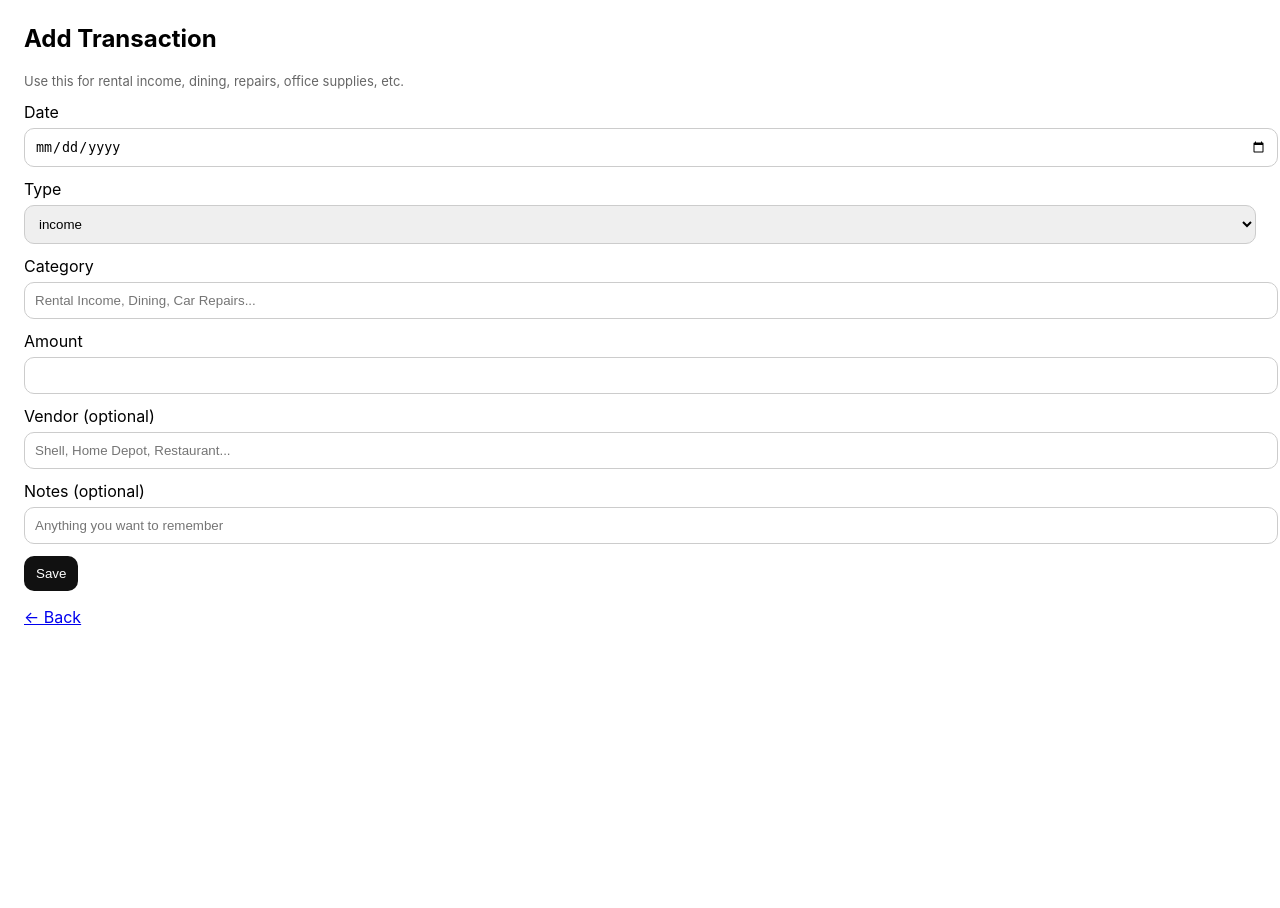
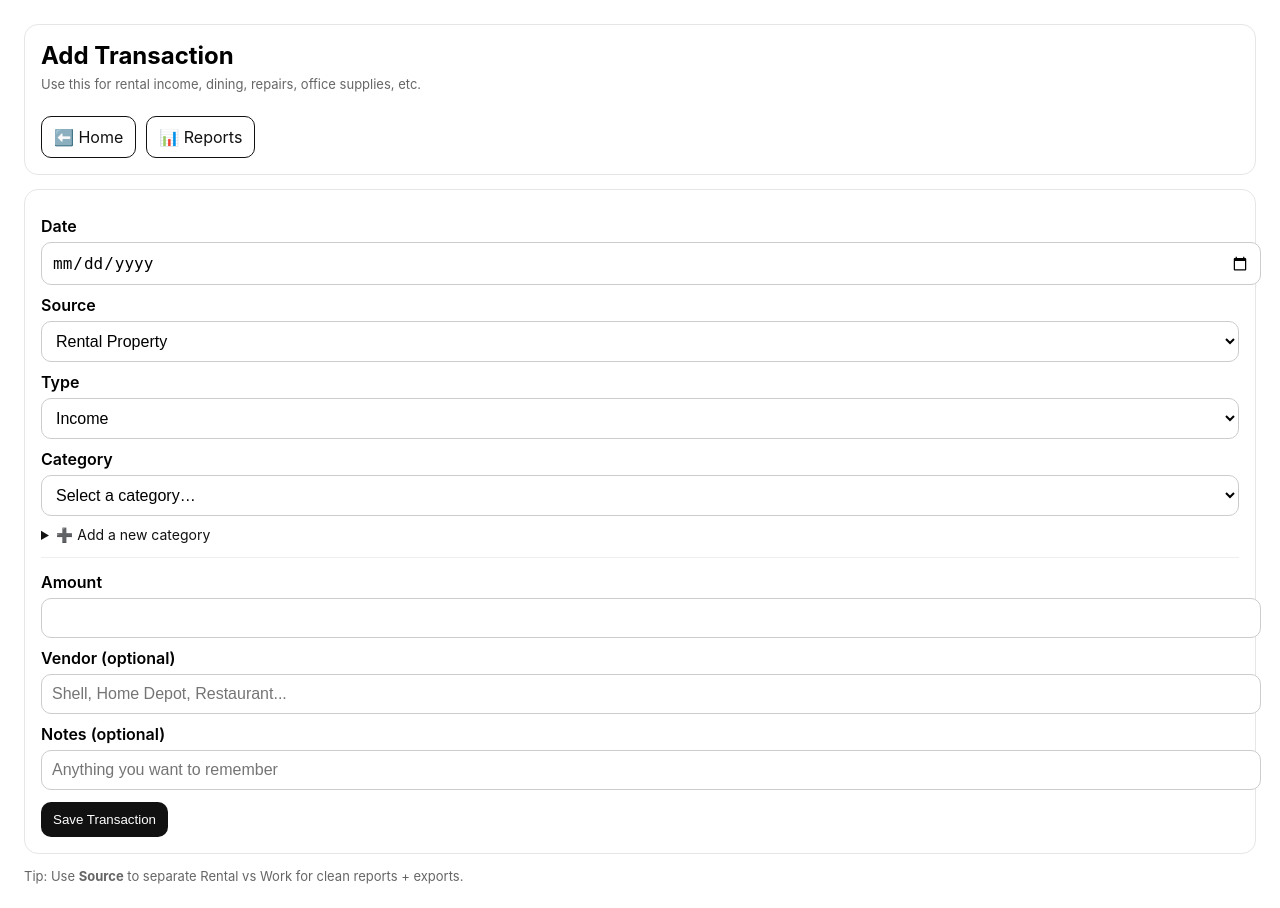
Before and after one commit to IamChris1234/taxable-tracker, a FastAPI app: template templates/new_transaction.html in a window 1280 px wide. Before the commit the page ends 625 px from the top, so only its background shows below. Run offline with FastAPI, Linux system fonts and the light colour scheme; the template is opened without the code that fills it, so the values that code supplies are empty.

Commit message:
Upgrade transaction form: source + category dropdown + add category

```diff
--- a/templates/new_transaction.html
+++ b/templates/new_transaction.html
@@ -2,37 +2,92 @@
 <html>
   <head>
     <meta name="viewport" content="width=device-width, initial-scale=1" />
+    <meta charset="utf-8" />
     <title>Add Transaction</title>
     <style>
       body { font-family:-apple-system,system-ui,Arial; margin:24px; }
-      input, select { padding: 10px; width: 100%; margin: 6px 0 12px; border-radius: 10px; border: 1px solid #ccc; }
-      button { padding: 10px 12px; border-radius: 10px; border: 0; background:#111; color:#fff; }
-      .muted { color:#666; font-size: 13px; }
+      .card { border:1px solid #e6e6e6; border-radius:14px; padding:16px; margin-bottom:14px; }
+      label { display:block; font-weight:600; margin-top:10px; }
+      input, select {
+        padding: 10px;
+        width: 100%;
+        margin: 6px 0 0;
+        border-radius: 10px;
+        border: 1px solid #ccc;
+        font-size: 16px;
+        background: #fff;
+      }
+      button, .button {
+        display:inline-block;
+        padding: 10px 12px;
+        border-radius: 10px;
+        border: 0;
+        background:#111;
+        color:#fff;
+        text-decoration:none;
+        cursor:pointer;
+        margin-top: 12px;
+      }
+      .button.secondary { background:#fff; color:#111; border:1px solid #111; }
+      .row { display:flex; gap:10px; flex-wrap:wrap; margin-top: 12px; }
+      .muted { color:#666; font-size: 13px; margin-top:6px; }
+      details { margin-top: 10px; }
+      summary { cursor:pointer; font-size: 14px; color:#111; }
+      hr { border:0; border-top:1px solid #eee; margin: 14px 0; }
     </style>
   </head>
+
   <body>
-    <h2>Add Transaction</h2>
-    <p class="muted">Use this for rental income, dining, repairs, office supplies, etc.</p>
+    <div class="card">
+      <h2 style="margin:0 0 6px;">Add Transaction</h2>
+      <div class="muted">Use this for rental income, dining, repairs, office supplies, etc.</div>
 
+      <div class="row">
+        <a class="button secondary" href="/ui">⬅️ Home</a>
+        <a class="button secondary" href="/ui/report">📊 Reports</a>
+      </div>
+    </div>
+
+    <div class="card">
       <form method="post" action="/ui/transaction/new">
+
         <label>Date</label>
         <input name="tx_date" type="date" required />
 
+        <label>Source</label>
+        <select name="source" required>
+          <option value="rental" {% if default_source == 'rental' %}selected{% endif %}>Rental Property</option>
+          <option value="work" {% if default_source == 'work' %}selected{% endif %}>Work / Business</option>
+          <option value="personal" {% if default_source == 'personal' %}selected{% endif %}>Personal</option>
+        </select>
+
         <label>Type</label>
         <select name="type" required>
-  <option value="income" {% if default_type == 'income' %}selected{% endif %}>income</option>
-  <option value="expense" {% if default_type == 'expense' %}selected{% endif %}>expense</option>
+          <option value="income" {% if default_type == 'income' %}selected{% endif %}>Income</option>
+          <option value="expense" {% if default_type == 'expense' %}selected{% endif %}>Expense</option>
         </select>
 
+        <label>Category</label>
+        <select name="category" required>
+          <option value="" {% if not default_category %}selected{% endif %}>Select a category…</option>
+          {% for c in categories %}
+            <option value="{{ c.name }}" {% if c.name == default_category %}selected{% endif %}>
+              {{ c.name }}
+            </option>
+          {% endfor %}
+        </select>
 
-      <label>Category</label>
-     <input
-  name="category"
-  value="{{ default_category }}"
-  placeholder="Rental Income, Dining, Car Repairs..."
-  required
-/>
+        <details>
+          <summary>➕ Add a new category</summary>
+          <div class="muted">Add it once and it will show in the dropdown next time.</div>
+          <form method="post" action="/ui/category/add" style="margin-top:10px;">
+            <label>New category name</label>
+            <input type="text" name="name" placeholder="e.g., Appliance Repair, Cleaning, Parking..." required />
+            <button type="submit">Save Category</button>
+          </form>
+        </details>
 
+        <hr/>
 
         <label>Amount</label>
         <input name="amount" type="number" step="0.01" required />
@@ -43,9 +98,12 @@
         <label>Notes (optional)</label>
         <input name="notes" placeholder="Anything you want to remember" />
 
-      <button type="submit">Save</button>
+        <button type="submit">Save Transaction</button>
       </form>
+    </div>
 
-    <p><a href="/ui">← Back</a></p>
+    <div class="muted">
+      Tip: Use <strong>Source</strong> to separate Rental vs Work for clean reports + exports.
+    </div>
   </body>
 </html>
```
Lines whose indentation alone changed are shown as unchanged.
